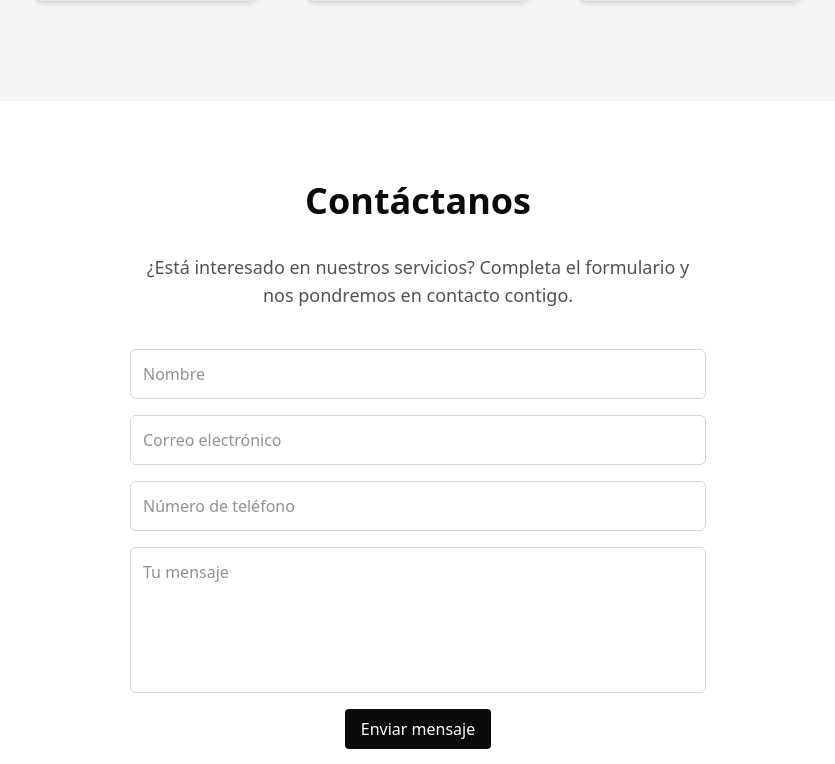
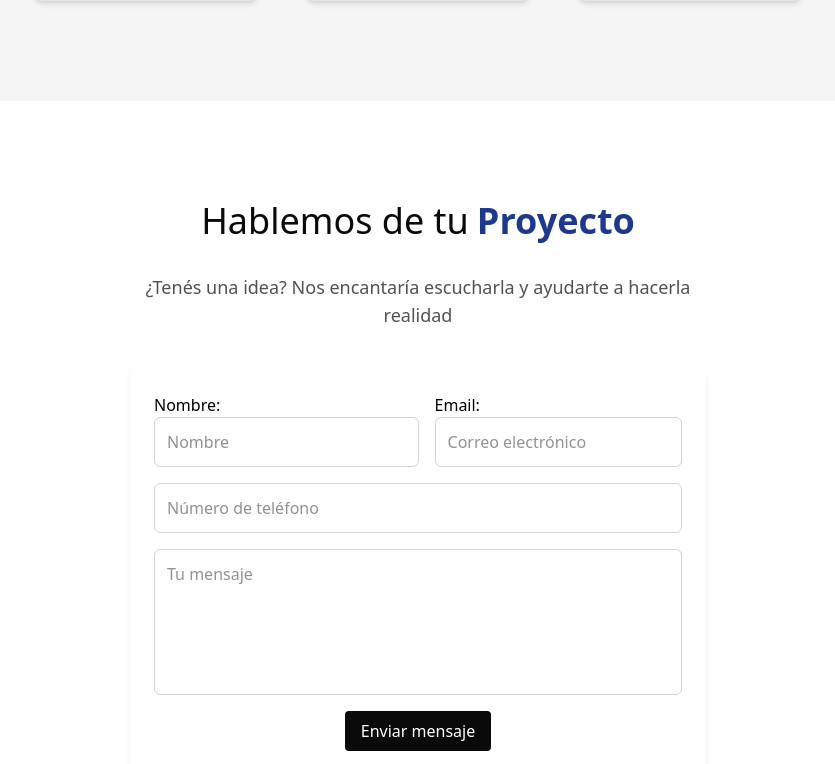
Before and after one commit to NicolasArrastia/BlutekLanding, a React (Vite) app: page / in a window 1280 px wide. Shown: the part 4096-4860 px from the top of the page, without its empty margins (222-1057 px from the left). Built offline with nearby package versions, Linux system fonts and the light colour scheme.

Commit message:
Add style changes

```diff
--- a/src/sections/ContactSection.tsx
+++ b/src/sections/ContactSection.tsx
@@ -1,5 +1,6 @@
 import React, { useState } from "react";
 import Button from "../components/Button";
+import { Section } from "../components/Section";
 
 const ContactSection = () => {
   const [form, setForm] = useState({
@@ -41,37 +42,43 @@ const ContactSection = () => {
   };
 
   return (
-    <section id="contact" className="flex flex-col items-center py-20 px-5">
-      <h2 className="text-4xl text-neutral-950 mb-8 text-center font-semibold">
-        Contáctanos
-      </h2>
+    <Section id="contact" title={["Hablemos de tu", "Proyecto"]}>
       <p className="text-neutral-600 text-lg mb-10 text-center max-w-xl">
-        ¿Está interesado en nuestros servicios? Completa el formulario y nos
-        pondremos en contacto contigo.
+        ¿Tenés una idea? Nos encantaría escucharla y ayudarte a hacerla realidad
       </p>
 
       <form
         onSubmit={handleSubmit}
-        className="w-full max-w-xl flex flex-col gap-4"
+        className="w-full max-w-xl flex flex-col gap-4 p-6 rounded-md mx-auto bg-white shadow-md"
       >
+        <div className="flex justify-between gap-4">
+          <div>
+            <label htmlFor="name">Nombre:</label>
             <input
               type="text"
+              id="name"
               name="name"
               placeholder="Nombre"
               value={form.name}
               onChange={handleChange}
               required
-          className="border border-neutral-300 rounded-md p-3 text-neutral-800 focus:outline-none focus:ring-2 focus:ring-black"
+              className="w-full border border-neutral-300 rounded-md p-3 text-neutral-800 focus:outline-none focus:ring-2 focus:ring-black"
             />
+          </div>
+          <div>
+            <label htmlFor="email">Email:</label>
             <input
               type="email"
+              id="email"
               name="email"
               placeholder="Correo electrónico"
               value={form.email}
               onChange={handleChange}
               required
-          className="border border-neutral-300 rounded-md p-3 text-neutral-800 focus:outline-none focus:ring-2 focus:ring-black"
+              className="w-full border border-neutral-300 rounded-md p-3 text-neutral-800 focus:outline-none focus:ring-2 focus:ring-black"
             />
+          </div>
+        </div>
         <input
           type="tel"
           name="phone"
@@ -96,7 +103,7 @@ const ContactSection = () => {
           <p className="text-center mt-2 text-sm text-neutral-600">{status}</p>
         )}
       </form>
-    </section>
+    </Section>
   );
 };
 
```
Lines whose indentation alone changed are shown as unchanged.
